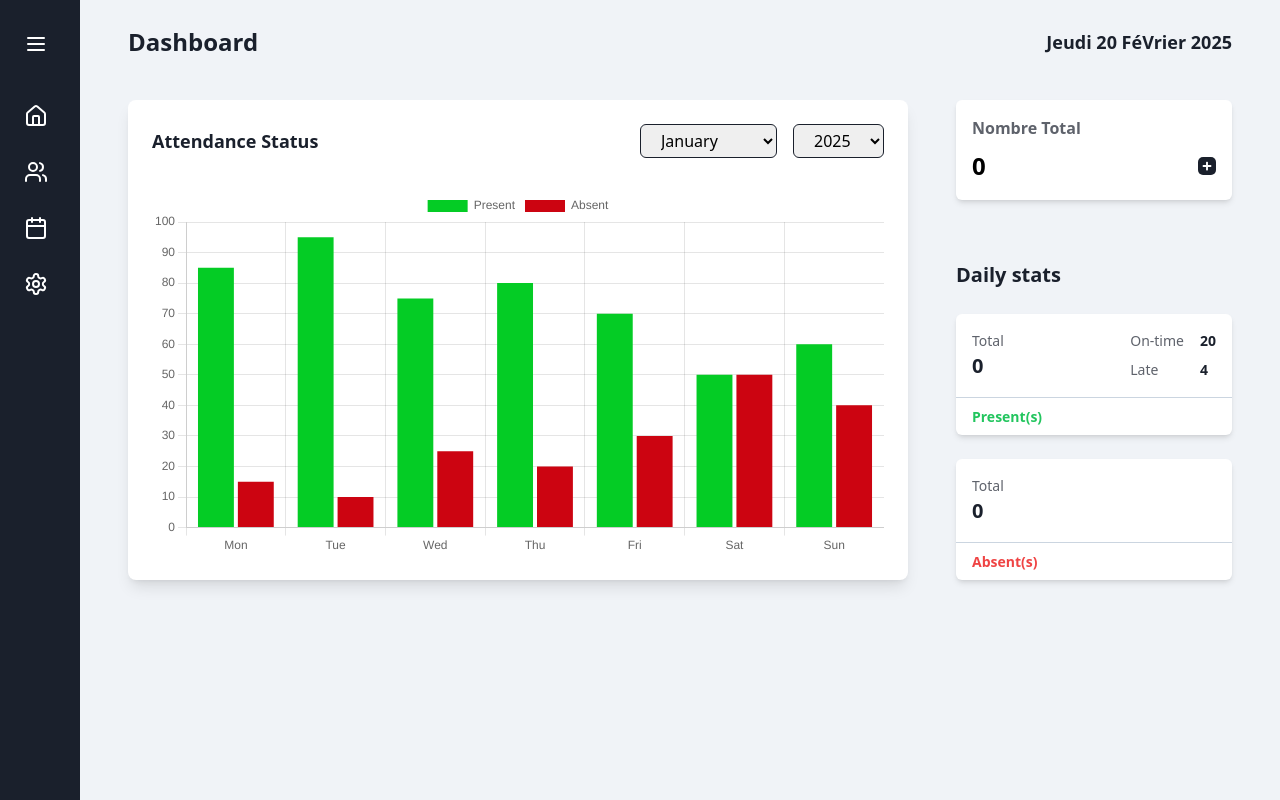
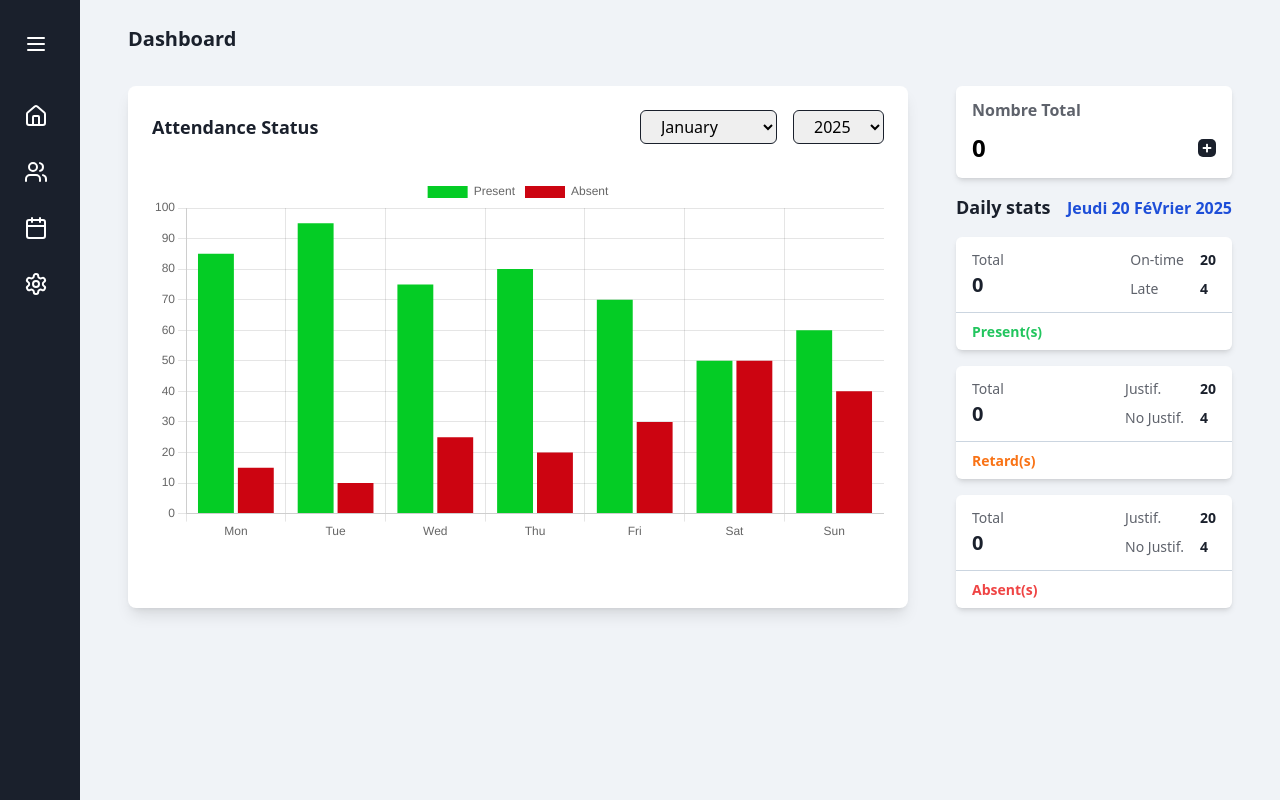
Before and after one commit to ciraganenicole/choir_registry_frontend, a Next.js app: page /admin in a window 1280 px wide. Built offline with nearby package versions, Linux system fonts and the light colour scheme; no server answers.

Commit message:
Add style

```diff
--- a/src/components/layout/index.tsx
+++ b/src/components/layout/index.tsx
@@ -16,7 +16,7 @@ const Layout = ({ children }: { children: ReactNode }) => {
   };
 
   return (
-    <div className="flex">
+    <div>
       {/* Sidebar */}
       <motion.div
         animate={{ width: isOpen ? 250 : 80 }}
@@ -30,7 +30,7 @@ const Layout = ({ children }: { children: ReactNode }) => {
         </button>
 
         <nav className="mt-8 flex flex-col gap-8">
-          <Link href="/admin" className="flex items-center gap-2 text-white">
+          <Link href="/admin" className="flex items-center gap-2 text-white ">
             <Home size={24} />
             <span className={isOpen ? 'block' : 'hidden'}>Dashboard</span>
           </Link>
@@ -67,7 +67,7 @@ const Layout = ({ children }: { children: ReactNode }) => {
       </motion.div>
 
       {/* Main Content */}
-      <div className="h-screen w-full bg-gray-300/50 pl-20">{children}</div>
+      <div className="w-ful h-screen bg-gray-300/50 pl-20">{children}</div>
     </div>
   );
 };
--- /dev/null
+++ b/src/components/pagination/index.tsx
@@ -0,0 +1,61 @@
+import React from 'react';
+import { MdArrowForwardIos, MdOutlineArrowBackIos } from 'react-icons/md';
+
+type PaginationProps = {
+  totalPages: number;
+  currentPage: number;
+  onPageChange: (page: number) => void;
+};
+
+const Pagination: React.FC<PaginationProps> = ({
+  totalPages,
+  currentPage,
+  onPageChange,
+}) => {
+  const handlePrevious = () => {
+    if (currentPage > 1) {
+      onPageChange(currentPage - 1);
+    }
+  };
+
+  const handleNext = () => {
+    if (currentPage < totalPages) {
+      onPageChange(currentPage + 1);
+    }
+  };
+
+  return (
+    <div className="flex items-center justify-center space-x-3">
+      <button
+        onClick={handlePrevious}
+        disabled={currentPage === 1}
+        className={`rounded border p-[6px] text-[12px] ${currentPage === 1 ? 'cursor-not-allowed bg-gray-500 font-semibold text-white' : 'bg-white hover:bg-gray-200'}`}
+      >
+        <MdOutlineArrowBackIos />
+      </button>
+
+      {[...Array(totalPages)].map((_, index) => {
+        const pageNumber = index + 1;
+        return (
+          <button
+            key={pageNumber}
+            onClick={() => onPageChange(pageNumber)}
+            className={`rounded border px-2 py-[2px] text-[12px] ${currentPage === pageNumber ? 'bg-gray-900 font-semibold text-white' : 'hover:bg-gray-200'}`}
+          >
+            {pageNumber}
+          </button>
+        );
+      })}
+
+      <button
+        onClick={handleNext}
+        disabled={currentPage === totalPages}
+        className={`rounded border p-[6px] text-[12px] ${currentPage === totalPages ? 'cursor-not-allowed bg-gray-500 font-semibold text-white' : 'bg-white hover:bg-gray-200'}`}
+      >
+        <MdArrowForwardIos />
+      </button>
+    </div>
+  );
+};
+
+export default Pagination;
--- a/src/pages/admin/index.tsx
+++ b/src/pages/admin/index.tsx
@@ -61,13 +61,13 @@ const AdminDashboard: React.FC = () => {
     <Layout>
       <div className="flex w-full flex-col gap-8 px-12 py-6">
         <div className="flex items-center justify-between">
-          <h2 className="text-2xl font-bold text-gray-900">Dashboard</h2>
-          <p className="text-lg font-semibold text-gray-900">
+          <h2 className="text-xl font-semibold text-gray-900">Dashboard</h2>
+          {/* <p className="text-lg font-medium text-gray-900">
             {formattedDate.replace(/\b\w/g, (char) => char.toUpperCase())}
-          </p>
+          </p> */}
         </div>
 
-        <div className="mt-2 flex gap-12">
+        <div className="flex gap-12">
           <div className="flex-1 rounded-lg bg-white p-6 shadow-lg">
             <div className="mb-8 flex items-center justify-between">
               <h3 className="text-lg font-semibold text-gray-900">
@@ -99,7 +99,7 @@ const AdminDashboard: React.FC = () => {
           </div>
 
           <div className="flex w-1/4 flex-col justify-between gap-4">
-            <div className="rounded-md bg-white p-4 shadow-md">
+            <div className="rounded-md bg-white px-4 py-3 shadow-md">
               <h3 className="mb-2 text-[16px] font-semibold text-gray-900/70">
                 Nombre Total
               </h3>
@@ -115,13 +115,18 @@ const AdminDashboard: React.FC = () => {
               </div>
             </div>
 
-            <div className="flex flex-col gap-6">
-              <h2 className="text-[20px] font-bold text-gray-900">
-                Daily stats
-              </h2>
+            <div className="flex flex-col gap-4">
+              <div className="flex items-center justify-between">
+                <h2 className="text-[18px] font-semibold text-gray-900">
+                  Daily stats
+                </h2>
+                <p className="text-[16px] font-bold text-blue-700">
+                  {formattedDate.replace(/\b\w/g, (char) => char.toUpperCase())}
+                </p>
+              </div>
 
               <div className="rounded-md bg-white shadow-md">
-                <div className="flex flex-row justify-between p-4">
+                <div className="flex flex-row justify-between px-4 py-3">
                   <div>
                     <h3 className="text-[14px] font-medium text-gray-900/70">
                       Total
@@ -152,7 +157,7 @@ const AdminDashboard: React.FC = () => {
               </div>
 
               <div className="rounded-md bg-white shadow-md">
-                <div className="flex flex-row justify-between p-4">
+                <div className="flex flex-row justify-between px-4 py-3">
                   <div>
                     <h3 className="text-[14px] font-medium text-gray-900/70">
                       Total
@@ -160,6 +165,49 @@ const AdminDashboard: React.FC = () => {
                     <p className="text-[20px] font-bold text-gray-900">
                       {Math.floor(totalUsers * 0.8)}
                     </p>
+                  </div>
+
+                  <div className="flex flex-row justify-between gap-4">
+                    <ul className="flex flex-col gap-2 text-[14px] font-medium text-gray-900/70">
+                      <li>Justif.</li>
+                      <li>No Justif.</li>
+                    </ul>
+
+                    <ul className="flex flex-col gap-2 text-[14px] font-bold text-gray-900">
+                      <li>20</li>
+                      <li>4</li>
+                    </ul>
+                  </div>
+                </div>
+
+                <div className="border-t border-gray-400 px-4 py-2">
+                  <h3 className="text-[14px] font-bold text-orange-500">
+                    Retard(s)
+                  </h3>
+                </div>
+              </div>
+
+              <div className="rounded-md bg-white shadow-md">
+                <div className="flex flex-row justify-between px-4 py-3">
+                  <div>
+                    <h3 className="text-[14px] font-medium text-gray-900/70">
+                      Total
+                    </h3>
+                    <p className="text-[20px] font-bold text-gray-900">
+                      {Math.floor(totalUsers * 0.8)}
+                    </p>
+                  </div>
+
+                  <div className="flex flex-row justify-between gap-4">
+                    <ul className="flex flex-col gap-2 text-[14px] font-medium text-gray-900/70">
+                      <li>Justif.</li>
+                      <li>No Justif.</li>
+                    </ul>
+
+                    <ul className="flex flex-col gap-2 text-[14px] font-bold text-gray-900">
+                      <li>20</li>
+                      <li>4</li>
+                    </ul>
                   </div>
                 </div>
 
--- a/src/pages/attendance/weekly_attendance.tsx
+++ b/src/pages/attendance/weekly_attendance.tsx
@@ -2,6 +2,7 @@ import { useState } from 'react';
 
 import SearchInput from '@/components/filters/search';
 import Layout from '@/components/layout';
+import Pagination from '@/components/pagination';
 import { filterUsers, sortUsers } from '@/utils/users';
 
 import { useAttendance } from './logic';
@@ -9,6 +10,8 @@ import { useAttendance } from './logic';
 const AttendanceTable = () => {
   const { users } = useAttendance();
   const [searchQuery, setSearchQuery] = useState('');
+  const [currentPage, setCurrentPage] = useState(1);
+  const usersPerPage = 8;
 
   const getWeekDates = (): string[] => {
     const today = new Date();
@@ -25,6 +28,11 @@ const AttendanceTable = () => {
   const weekDates = getWeekDates();
   const filteredUsers = filterUsers(users, searchQuery);
   const sortedUsers = sortUsers(filteredUsers);
+  const indexOfLastUser = currentPage * usersPerPage;
+  const indexOfFirstUser = indexOfLastUser - usersPerPage;
+  const currentUsers = sortedUsers.slice(indexOfFirstUser, indexOfLastUser);
+
+  const totalPages = Math.ceil(filteredUsers.length / usersPerPage);
 
   // const getCredential = async (): Promise<Credential | null> => {
   //   // Set up the WebAuthn request options
@@ -119,19 +127,22 @@ const AttendanceTable = () => {
       <div className="p-4 sm:px-6 lg:px-8">
         <div className="mb-4 flex items-center justify-between py-4">
           <h2 className="text-2xl font-semibold">Registre</h2>
-          <SearchInput onSearch={handleSearch} />
+
+          <div className="itams-center flex flex-row gap-4">
+            <SearchInput onSearch={handleSearch} />
+            <div className="flex flex-col items-center gap-2 font-semibold">
+              <p className="text-[12px]">✅ Present</p>
+              <p className="text-[12px]">❌ Absent</p>
+            </div>
+          </div>
         </div>
 
-        <div className="my-2 flex flex-row items-center justify-end gap-8 font-semibold">
-          <p>✅ Present</p>
-          <p>❌ Absent</p>
-        </div>
-
-        <div className="rounded-md border-[2px] border-gray-400 bg-white p-[4px] shadow-sm">
+        <div className="mb-4 rounded-md border-[2px] border-gray-400 bg-white p-[4px] shadow-sm">
           <table className="min-w-full table-auto">
             <thead>
               <tr className="bg-gray-400">
-                <th className="rounded-tl-md px-4 py-2">Noms</th>
+                <th className="rounded-tl-md px-4 py-2">N</th>
+                <th className=" px-4 py-2">Noms</th>
                 <th className="px-4 py-2"></th>
                 {weekDates.map((date, index) => (
                   <th
@@ -148,8 +159,11 @@ const AttendanceTable = () => {
               </tr>
             </thead>
             <tbody>
-              {sortedUsers.map((user) => (
+              {currentUsers.map((user, index) => (
                 <tr key={user.id} className="border border-gray-500">
+                  <td className="border border-gray-500 px-4 py-3">
+                    {indexOfFirstUser + index + 1}
+                  </td>
                   <td className="px-4 py-2">{user.name}</td>
                   <td className="px-4 py-2">{user.surname}</td>
                   {weekDates.map((date) => (
@@ -166,6 +180,11 @@ const AttendanceTable = () => {
             </tbody>
           </table>
         </div>
+        <Pagination
+          totalPages={totalPages}
+          currentPage={currentPage}
+          onPageChange={setCurrentPage}
+        />
       </div>
     </Layout>
   );
```
Also changed, not shown: src/pages/admin/users/users_list.tsx (+19 -22 lines).
